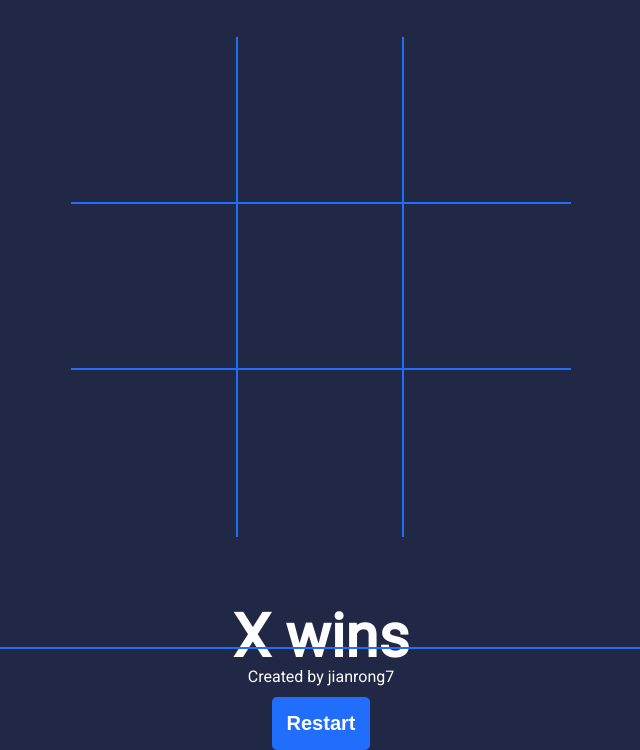
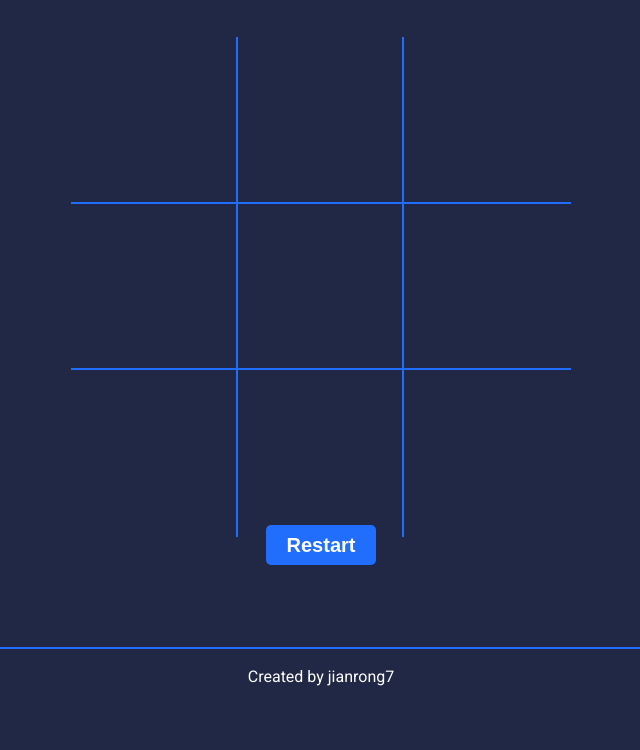
Before and after one commit to jianrong7/tictactoe, a plain HTML site: page index.html in a window 1280 px wide. Shown: the part 95-845 px from the top of the page, without its empty margins (319-959 px from the left). After the commit the page ends 800 px from the top, so only its background shows below. Drawn offline with Linux system fonts and the light colour scheme.

Commit message:
Made restart button position fixed

```diff
--- a/index.html
+++ b/index.html
@@ -26,7 +26,7 @@
         <div class="cell seven" id="7"></div>
         <div class="cell eight" id="8"></div>
     </div>
-    <div class="winner">X wins</div>
+    <div class="winner"></div>
     <button class="restart">Restart</button>
     <footer>Created by <a href="https://github.com/jianrong7" target="_blank">jianrong7</a></footer>
 </body>
--- a/styles.css
+++ b/styles.css
@@ -51,11 +51,15 @@ header {
     font-weight: bold;
 }
 .restart {
+    width: 110px;
+    height: 40px;
+    position: fixed;
+    left: 50%;
+    transform: translate(-50%, 0);
+    bottom: 140px;
     border: none;
-    padding: 15px;
     border-radius: 5px;
     color: var(--white);
-    margin-top: 30px;
     font-size: 20px;
     font-weight: bold;
     background-color: var(--accents);
```
